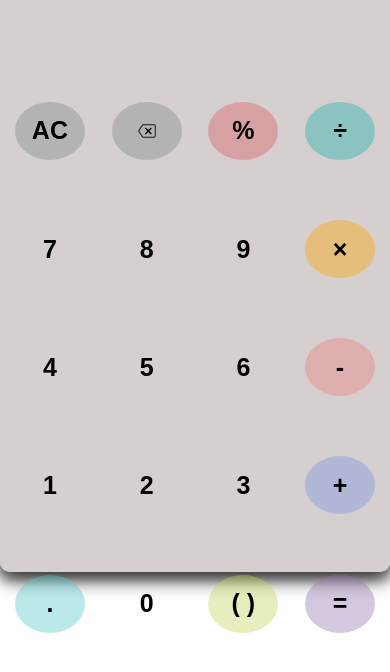
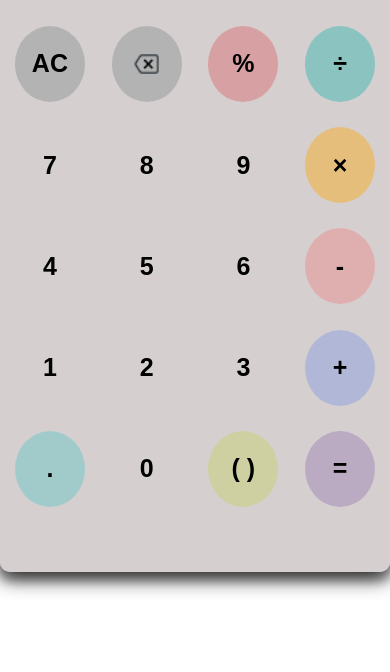
Before and after one commit to Davidhct/Calculator-with-Voice-Input, a plain HTML site: page index.html in a window 390 px wide. Shown: the part 164-836 px from the top of the page. Drawn offline with Linux system fonts and the light colour scheme.

Commit message:
update styles

```diff
--- a/css/style.css
+++ b/css/style.css
@@ -172,12 +172,16 @@ body {
 .operator:active {
   font-size: 15px;
 }
+.operator > img:active {
+  width: 5vw;
+}
 button:nth-child(1) {
   background: rgba(131, 138, 137, 0.4);
 }
 button:nth-child(2) {
   background: rgba(131, 138, 137, 0.4);
 }
+
 button:nth-child(3) {
   background: rgba(221, 94, 100, 0.4);
 }
@@ -255,7 +259,7 @@ button:nth-child(20) {
     text-align: -webkit-center;
   }
   #result {
-    height: 30vh;
+    height: 21vh;
   }
   #output-text {
     width: 100vw;
@@ -272,23 +276,19 @@ button:nth-child(20) {
   }
   #microphone {
     top: 15%;
-    /* right: 2%;
-    height: 41px;
-    width: 41px; */
   }
-  #microphone > img {
-    /* height: 37px;
-    width: 39px;
-    position: absolute; */
-  }
+
   #keyboard {
     width: 100%;
-    height: 70vh;
+    height: 60vh;
   }
   .operator,
   .number {
-    width: 18%;
-    height: 58px;
+    width: 18vw;
+    height: 9vh;
     margin: 3%;
   }
+  .operator > img {
+    width: 7vw;
+  }
 }
```
